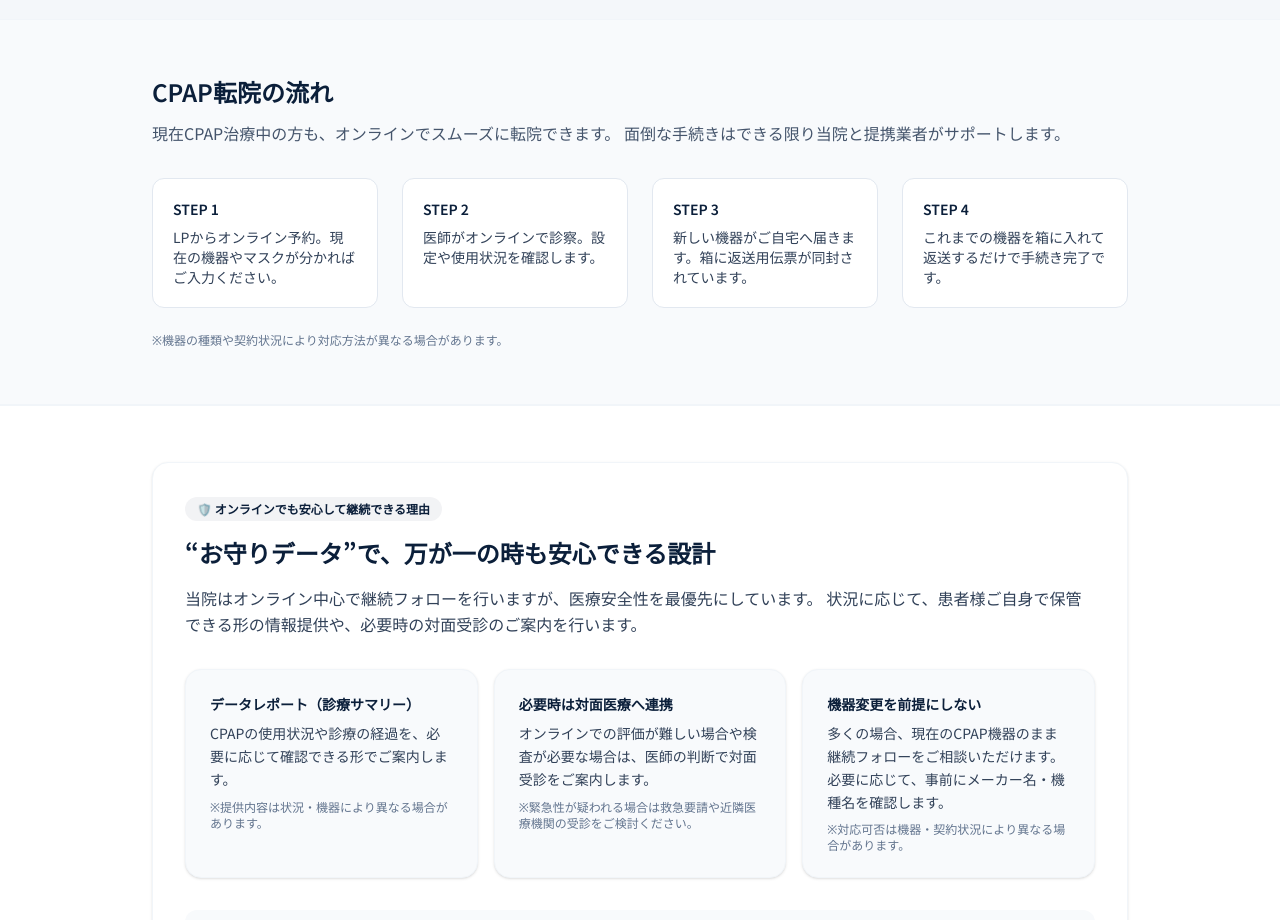
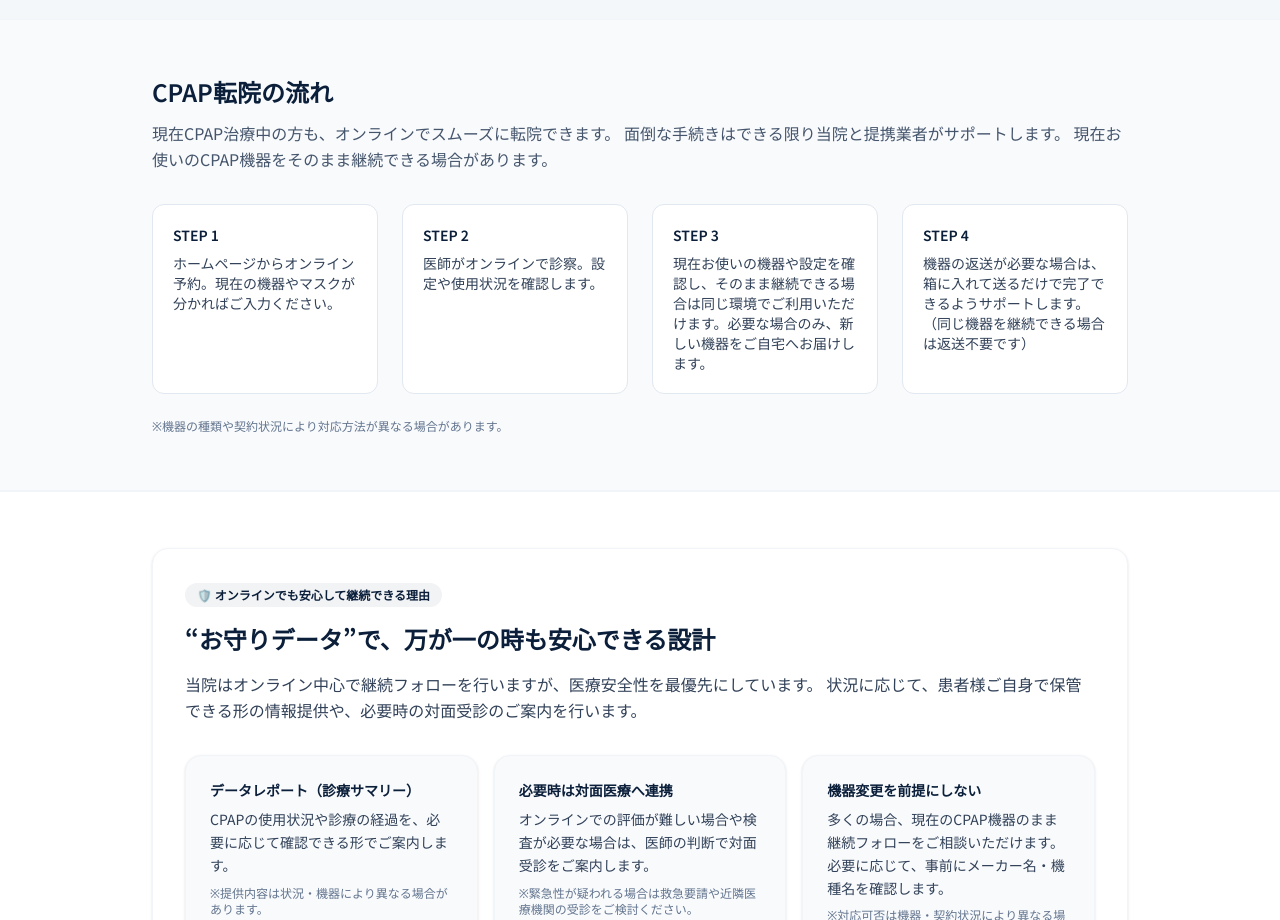
Before and after one commit to mandahan2002/sas-clinic-site, a Next.js app: page / in a window 1280 px wide. Shown: the part 6180-7100 px from the top of the page. Built offline with nearby package versions, Linux system fonts and the light colour scheme.

Commit message:
chore: update faq

```diff
--- a/app/page.tsx
+++ b/app/page.tsx
@@ -780,6 +780,7 @@ export default function Home() {
           <p className="mt-3 text-slate-600 leading-relaxed">
             現在CPAP治療中の方も、オンラインでスムーズに転院できます。
             面倒な手続きはできる限り当院と提携業者がサポートします。
+            現在お使いのCPAP機器をそのまま継続できる場合があります。
           </p>
 
           <div className="mt-8 grid gap-6 md:grid-cols-4">
@@ -787,7 +788,7 @@ export default function Home() {
             <div className="rounded-xl bg-white p-5 border border-slate-200">
               <div className="text-sm font-semibold text-[#0B1F3A]">STEP 1</div>
               <p className="mt-2 text-sm text-slate-700">
-                LPからオンライン予約。現在の機器やマスクが分かればご入力ください。
+                ホームページからオンライン予約。現在の機器やマスクが分かればご入力ください。
               </p>
             </div>
 
@@ -801,14 +802,14 @@ export default function Home() {
             <div className="rounded-xl bg-white p-5 border border-slate-200">
               <div className="text-sm font-semibold text-[#0B1F3A]">STEP 3</div>
               <p className="mt-2 text-sm text-slate-700">
-                新しい機器がご自宅へ届きます。箱に返送用伝票が同封されています。
+                現在お使いの機器や設定を確認し、そのまま継続できる場合は同じ環境でご利用いただけます。必要な場合のみ、新しい機器をご自宅へお届けします。
               </p>
             </div>
 
             <div className="rounded-xl bg-white p-5 border border-slate-200">
               <div className="text-sm font-semibold text-[#0B1F3A]">STEP 4</div>
               <p className="mt-2 text-sm text-slate-700">
-                これまでの機器を箱に入れて返送するだけで手続き完了です。
+                機器の返送が必要な場合は、箱に入れて送るだけで完了できるようサポートします。（同じ機器を継続できる場合は返送不要です）
               </p>
             </div>
 
```
